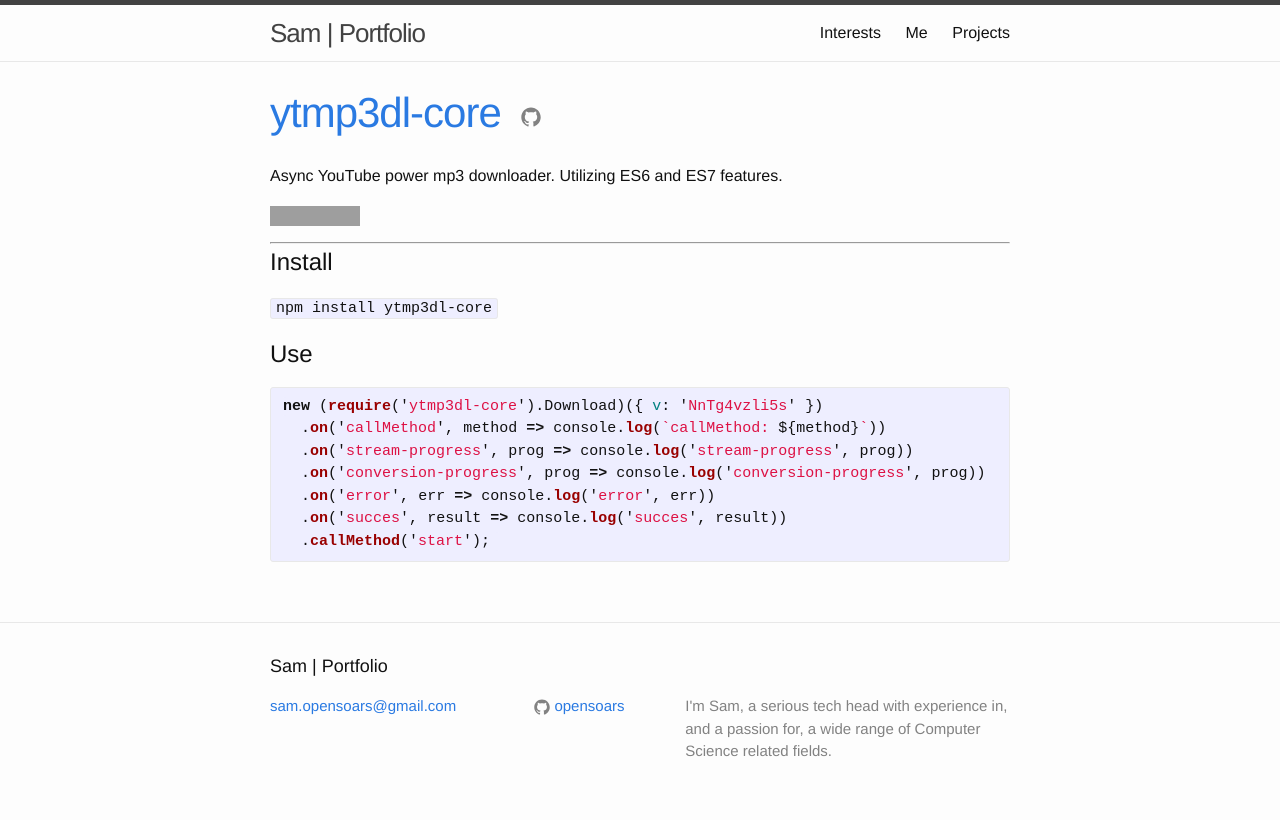
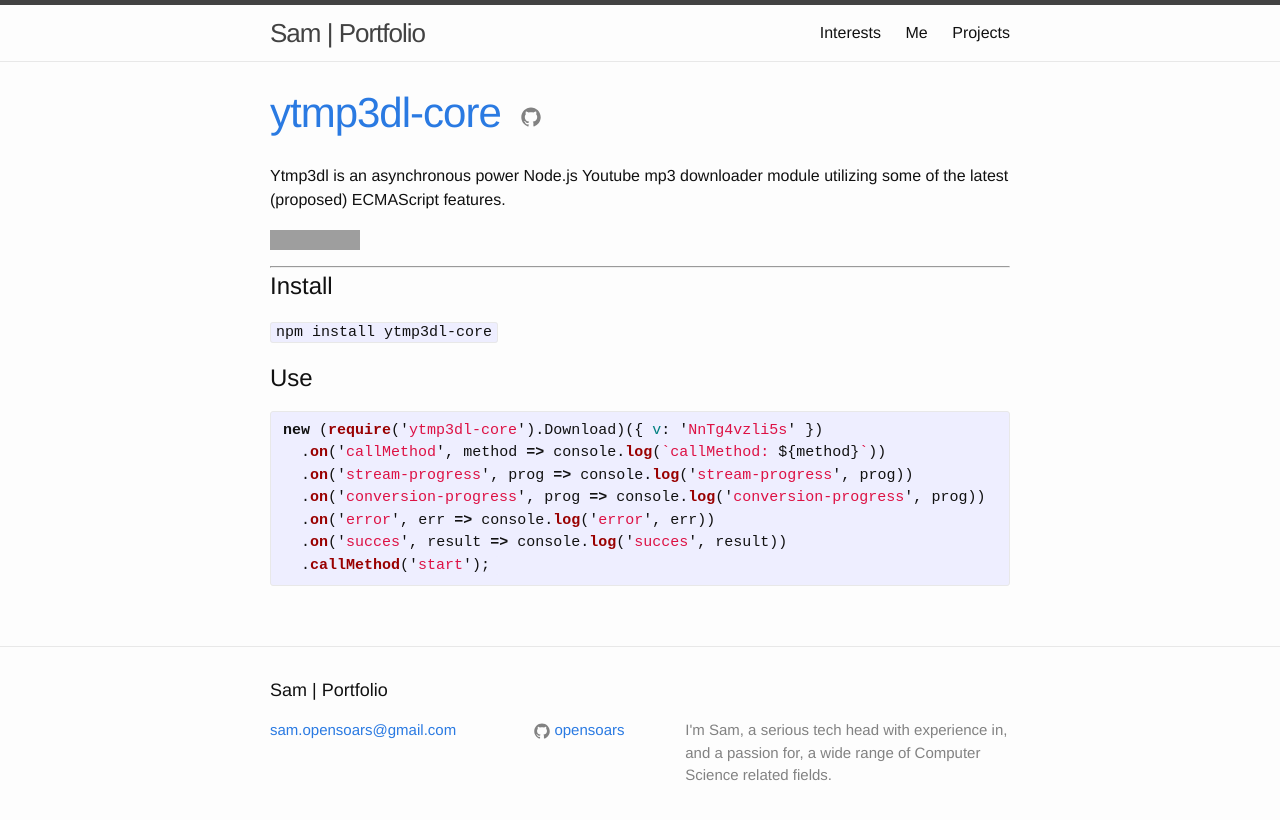
Before and after one commit to opensoars/portfolio, a Jekyll site: the page built from _posts/2016-10-19-ytmp3dl-core.markdown, in a window 1280 px wide. Shown: the top 820 px of the page. Built offline with Jekyll 4.4.1, drawn with Linux system fonts in a browser that asks for light colours; grey boxes are pictures that could not be loaded.

Commit message:
better intro

```diff
--- a/_posts/2016-10-19-ytmp3dl-core.markdown
+++ b/_posts/2016-10-19-ytmp3dl-core.markdown
@@ -6,7 +6,7 @@ categories: projects
 oneline: Reverse engineered Google's media signature enciphering. Ytmp3dl is an asynchronous power Node.js Youtube mp3 downloader module utilizing some of the latest (proposed) ECMAScript features.
 ---
 
-Async YouTube power mp3 downloader. Utilizing ES6 and ES7 features.
+Ytmp3dl is an asynchronous power Node.js Youtube mp3 downloader module utilizing some of the latest (proposed) ECMAScript features.
 
 [![Build Status](https://travis-ci.org/opensoars/ytmp3dl-core.svg?branch=master)](https://travis-ci.org/opensoars/ytmp3dl-core)
 
```
